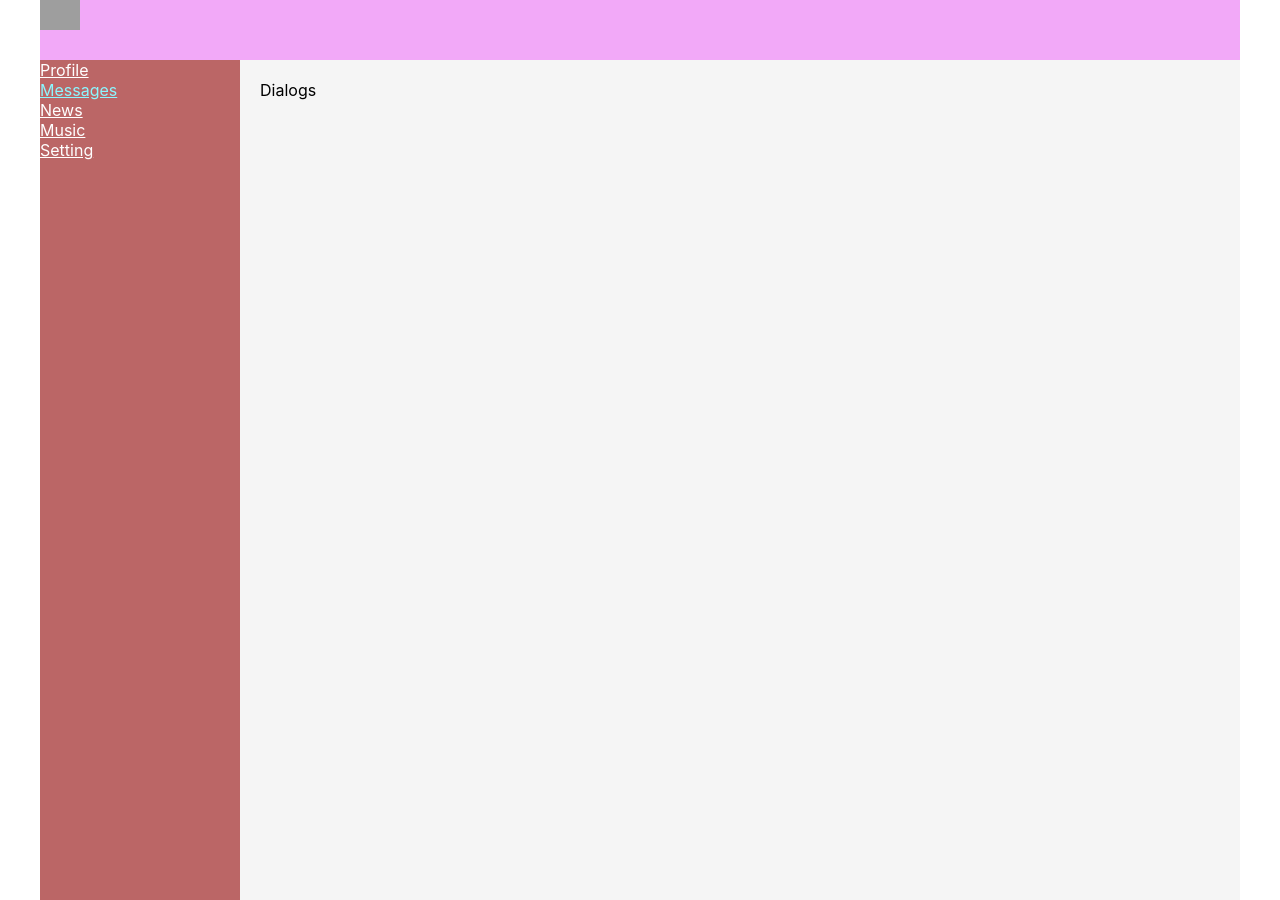
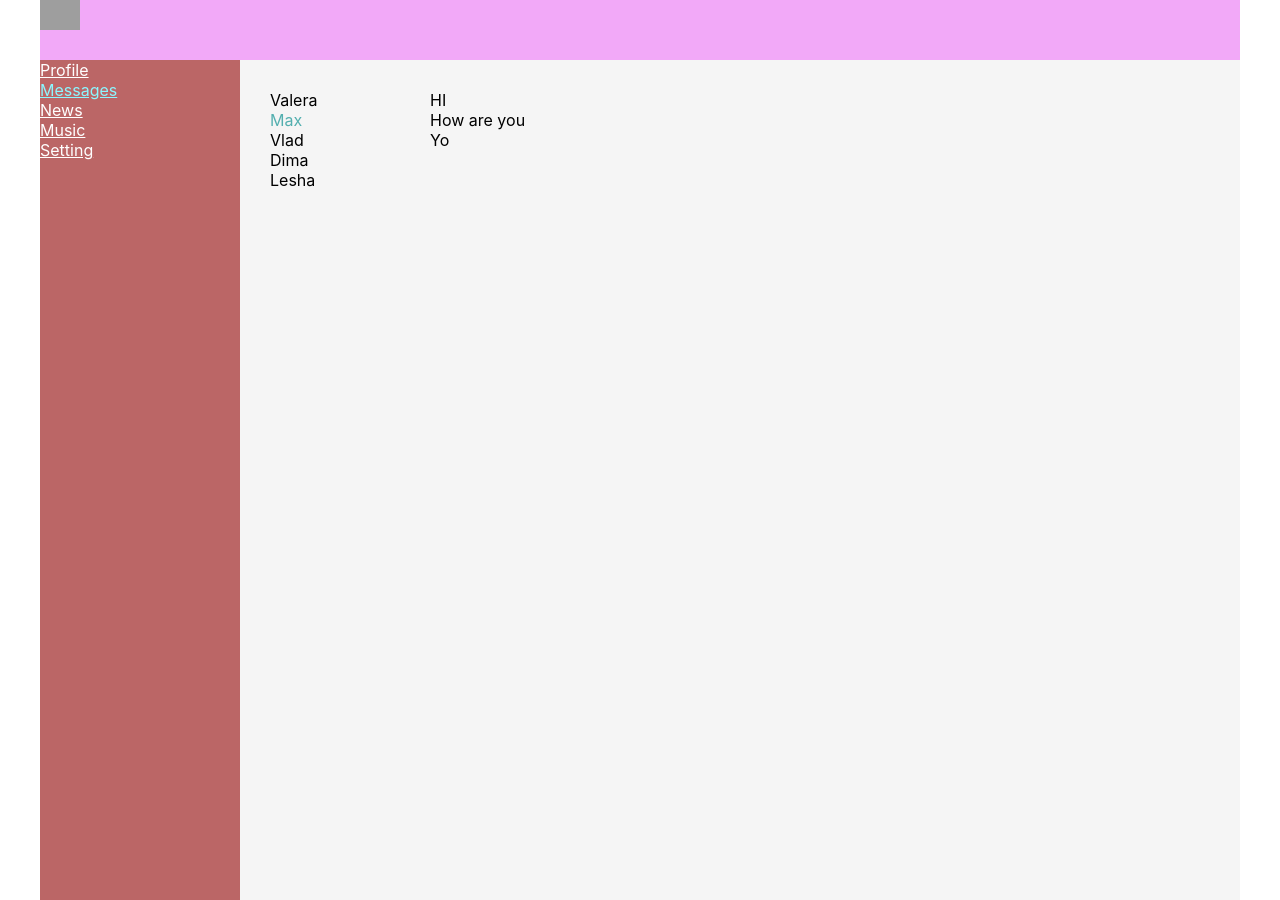
Before and after one commit to kt-olya/first-react-app, a React (Create React App) app: page /dialogs in a window 1280 px wide. Built offline with nearby package versions, Linux system fonts and the light colour scheme; grey boxes are pictures that could not be loaded.

Commit message:
21_dialogs

```diff
--- a/src/components/Dialogs/Dialogs.jsx
+++ b/src/components/Dialogs/Dialogs.jsx
@@ -1,5 +1,21 @@
 import s from "./Dialogs.module.css";
 const Dialogs = (props) => {
-  return <div class="s.content">Dialogs</div>;
+  return (
+    <div className={s.dialogs}>
+      <div className={s.dialogsItems}>
+        <div className={s.dialog}>Valera</div>
+        <div className={s.dialog + " " + s.active}>Max</div>
+        <div className={s.dialog}>Vlad</div>
+        <div className={s.dialog}>Dima</div>
+        <div className={s.dialog}>Lesha</div>
+      </div>
+      <div className={s.messages}>
+        <div className={s.message}>HI</div>
+        <div className={s.message}>How are you</div>
+        <div className={s.message}>Yo</div>
+      </div>
+    </div>
+  );
 };
+
 export default Dialogs;
--- a/src/components/Dialogs/Dialogs.module.css
+++ b/src/components/Dialogs/Dialogs.module.css
@@ -0,0 +1,17 @@
+.dialogs {
+  display: grid;
+  grid-template-columns: 2fr 10fr;
+}
+.dialogsItems {
+  padding: 10px;
+}
+.dialogs.dialog {
+}
+.dialogsItems .active {
+  color: rgb(83, 175, 175);
+}
+.messages {
+  padding: 10px;
+}
+.messages.message {
+}
```
